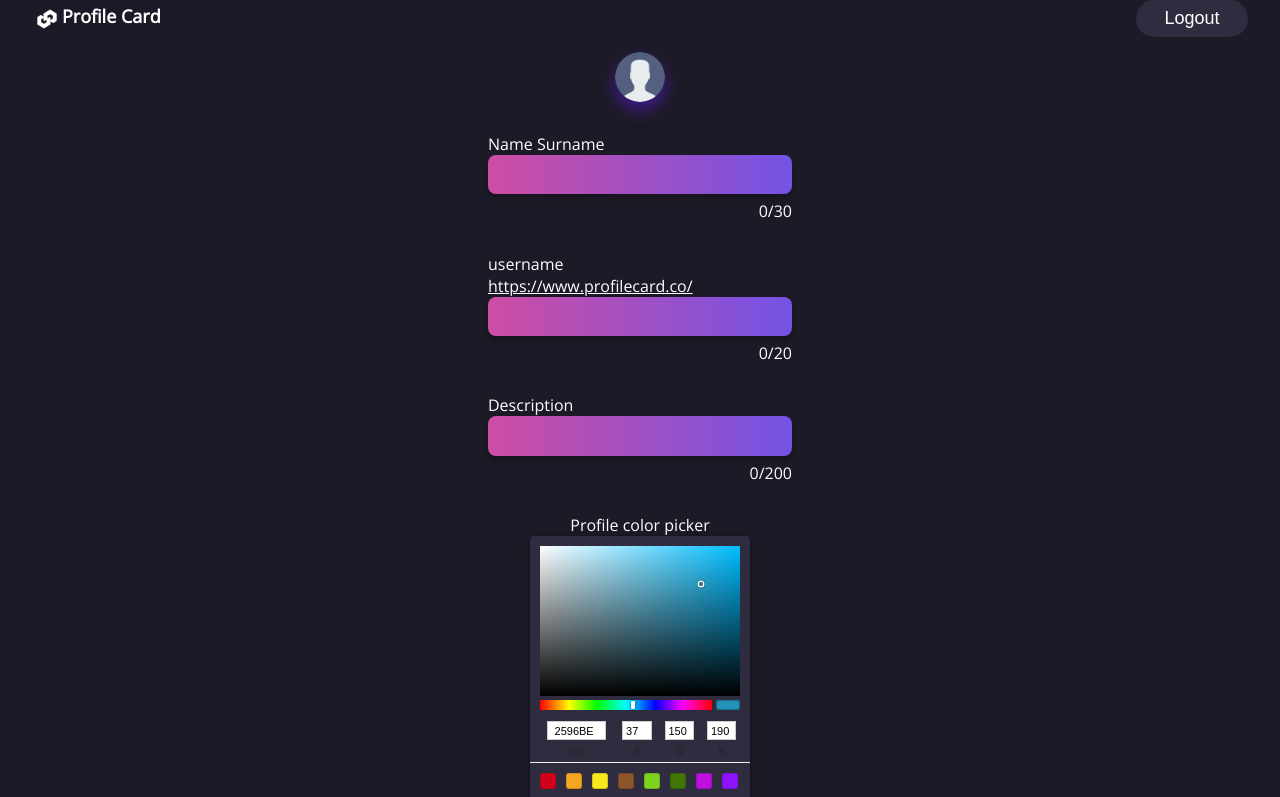
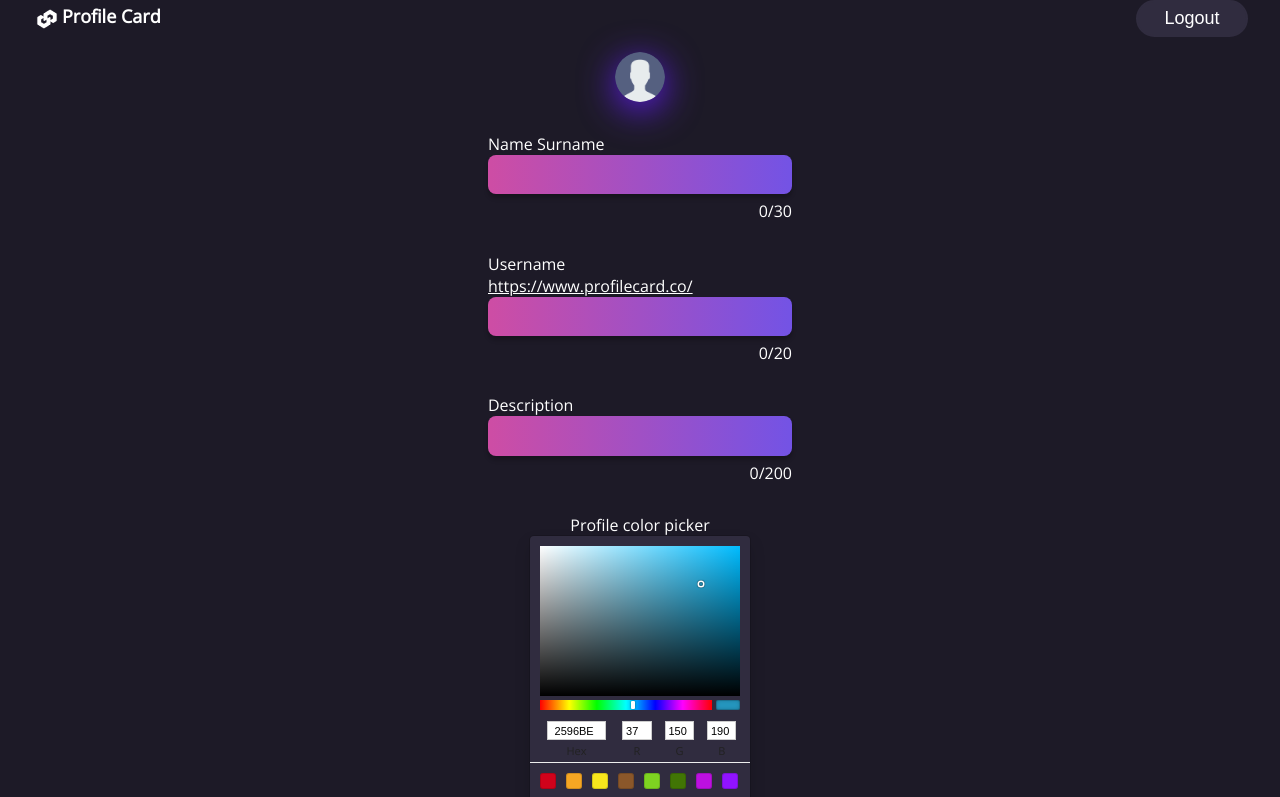
Before and after one commit to tw4/profilecard, a React (Create React App) app: page /profile in a window 1280 px wide. Shown: the top 797 px of the page. Built offline with nearby package versions, Linux system fonts and the light colour scheme; no server answers; the database is empty; sample sign-in values are in the browser's storage.

Commit message:
update: Avatar shadow

```diff
--- a/src/pages/Profile.tsx
+++ b/src/pages/Profile.tsx
@@ -322,7 +322,7 @@ const Profile = () => {
                 width: "90%",
               },
             }}>
-            username
+            Username
           </Text>
 
           <Link
--- a/src/ui-library/avatar/Avatar.tsx
+++ b/src/ui-library/avatar/Avatar.tsx
@@ -4,7 +4,7 @@ export const Avatar = styled("img", {
   height: "30px",
   width: "30px",
   borderRadius: "100%",
-  filter: "drop-shadow(0px 8px 8px rgba(96, 28, 238, 0.5));",
+  filter: "drop-shadow(0px 8px 18px rgba(96, 28, 238, 1));",
 
   variants: {
     variant: {
```
